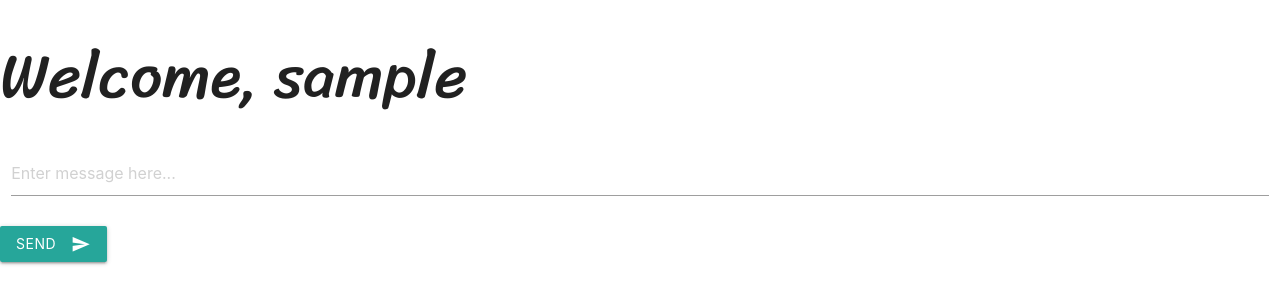
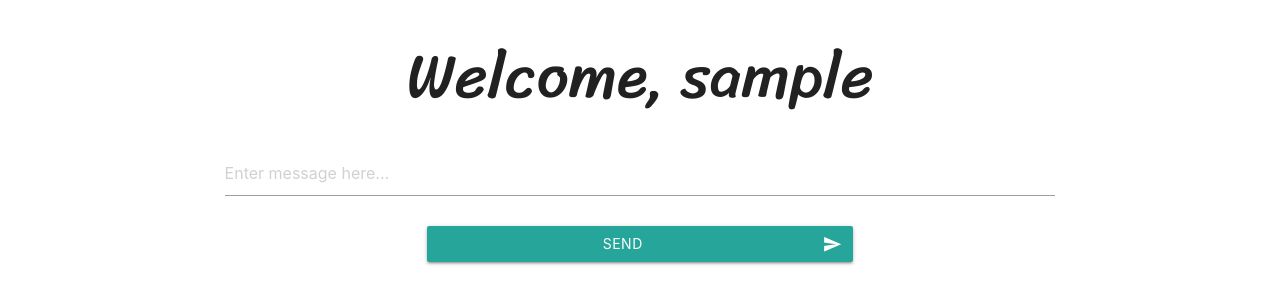
Before and after one commit to aralston3592/flask-chat, a Flask app: a page that uses templates/chat.html in a window 1280 px wide. Shown: the top 304 px of the page. Run offline with Flask 2, Linux system fonts and the light colour scheme.

Commit message:
completed styling

```diff
--- a/assets/css/style.css
+++ b/static/css/main.css
@@ -2,8 +2,5 @@
 
 body {
     font-family: "Sriracha", sans-serif;
-}
-
-input {
     text-align: center;
 }
--- a/templates/chat.html
+++ b/templates/chat.html
@@ -6,21 +6,20 @@
 
     <link href="https://fonts.googleapis.com/icon?family=Material+Icons" rel="stylesheet">
     <link rel="stylesheet" href="https://cdnjs.cloudflare.com/ajax/libs/materialize/1.0.0/css/materialize.min.css">
-    <link rel="stylesheet" href="assets/css/style.css">
+    <link rel="stylesheet" type="text/css" href="/static/css/main.css">
 
     <title>Chat page for {{ username }}</title>
 </head>
 <body>
-    <h1>Welcome, {{ username }}</h1>
-
-    <div class="row">
-        <form class="col s12" method="POST">
-            <div class="row">
-                <div class="input-field col s12">
+    <div class="row center-align">
+        <h1>Welcome, {{ username }}</h1>
+        <form method="POST">
+            <div class="row center-align">
+                <div class="input-field col s8 offset-s2">
                     <textarea class="materialize-textarea" placeholder="Enter message here..." cols="50" rows="4" name="message" id="message"></textarea>
                 </div>
                 <br>
-                <button class="btn waves-effect waves-light" type="submit" name="action">SEND
+                <button class="btn waves-effect waves-light col s4 offset-s4" type="submit" name="action">SEND
                     <i class="material-icons right">send</i>
                 </button>
             </div>
@@ -29,7 +28,7 @@
 
     {% for message in chat_messages %}
 
-        <p>({{ message.timestamp }}) {{ message.from }}: {{ message.message }}</p>
+        <p class="center-align">({{ message.timestamp }}) {{ message.from }}: {{ message.message }}</p>
 
     {% endfor %}
 
@@ -38,7 +37,7 @@
 
         let timer = setTimeout(function() {
             location.reload();
-        }, 5000)
+        }, 50000000)
 
         textbox.onkeydown = function(e) {
 
@@ -46,7 +45,7 @@
 
             timer = setTimeout(function() {
                 location.reload();
-            }, 5000)
+            }, 50000000)
         }
     </script>
     <script src="https://cdnjs.cloudflare.com/ajax/libs/materialize/1.0.0/js/materialize.min.js"></script>
--- a/templates/index.html
+++ b/templates/index.html
@@ -6,7 +6,7 @@
 
     <link href="https://fonts.googleapis.com/icon?family=Material+Icons" rel="stylesheet">
     <link rel="stylesheet" href="https://cdnjs.cloudflare.com/ajax/libs/materialize/1.0.0/css/materialize.min.css">
-    <link rel="stylesheet" href="assets/css/style.css">
+    <link rel="stylesheet" type="text/css" href="static/css/main.css">
     <title>Home Page</title>
 
 </head>
@@ -15,7 +15,7 @@
     <div class="container center-align">
         <div class="row">
             <h1>Welcome to the Flask chat!</h1>
-            <h3>Get started by entering a username!</h3>
+            <h3>Start chatting immediately by entering a username</h3>
         </div>
     </div>
     <div class="container valign-wrapper">
```
